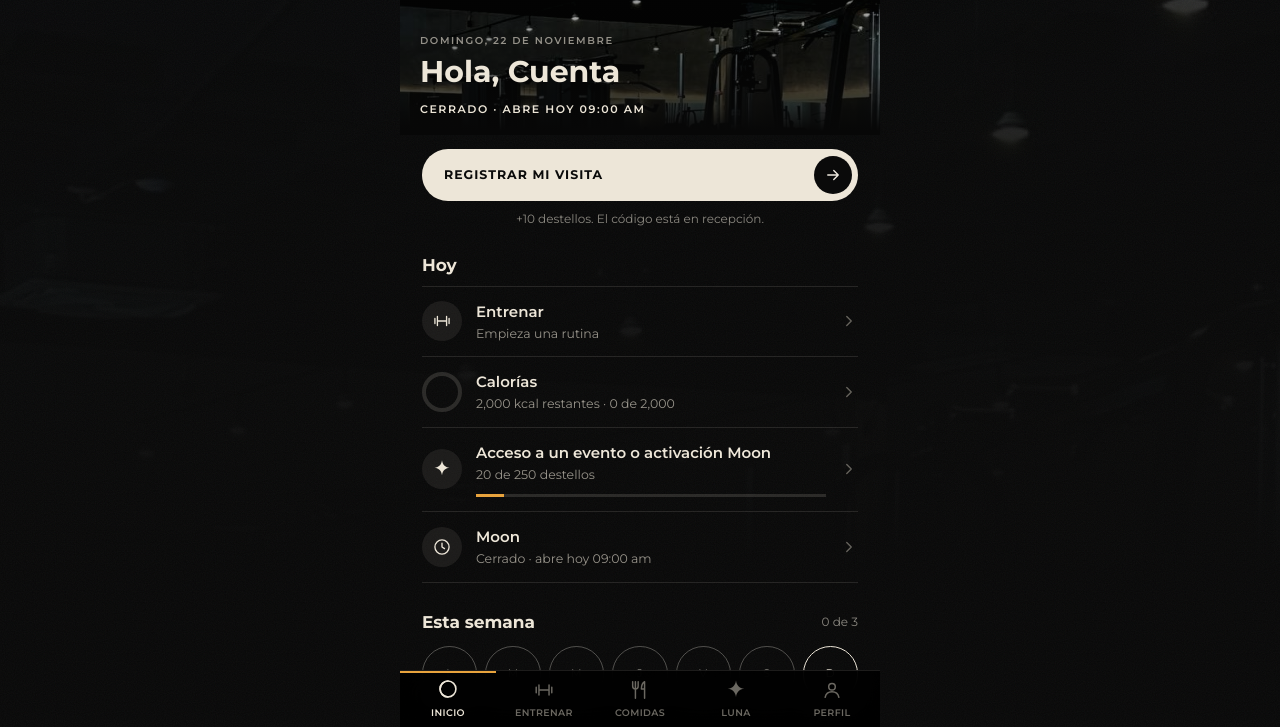
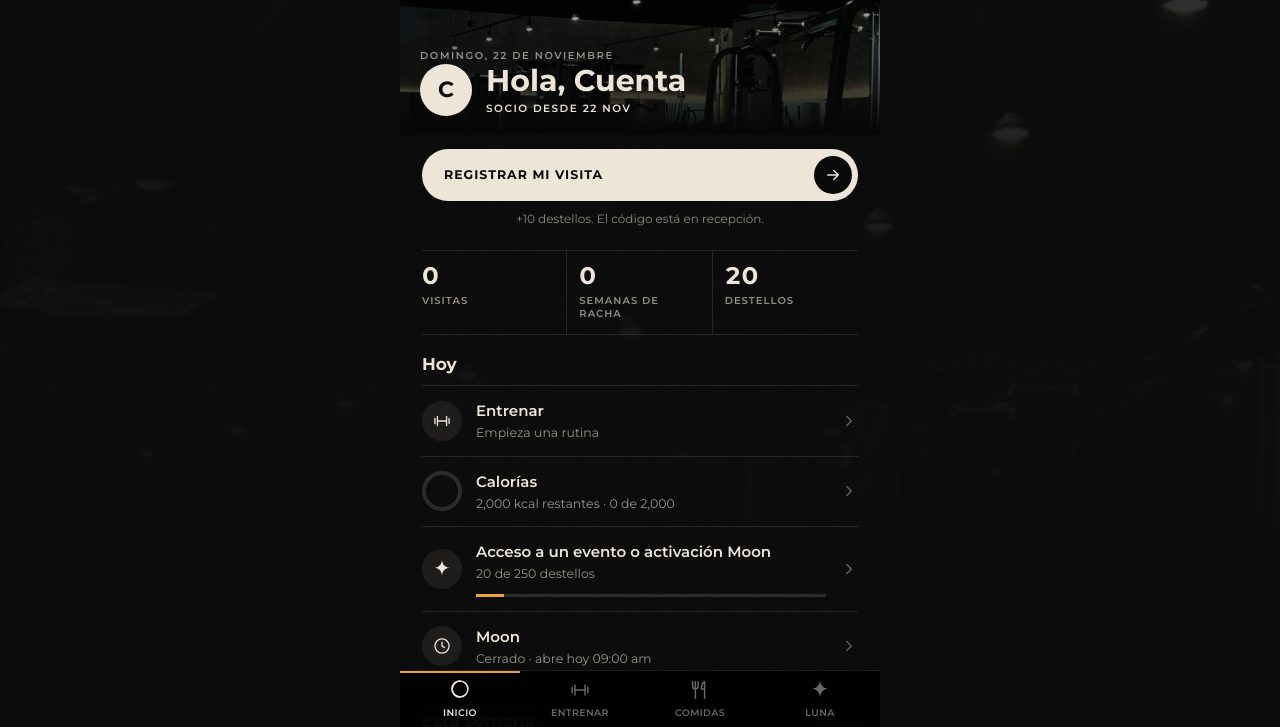
Before and after one commit to Bull720s/moon-club, a plain HTML site: page index.html in a window 1280 px wide. Both pictures are taken after a click on the button "PROBAR LA APP". Shown: the part 73-800 px from the top of the page. Drawn offline with Linux system fonts and the light colour scheme.

Commit message:
Inicio y Perfil en una sola interfaz, barra inferior de 4 pestanas
Co-Authored-By: Claude Sonnet 5.5 <noreply@anthropic.com>

```diff
--- a/index.html
+++ b/index.html
@@ -659,6 +659,12 @@ h1.serif{font-size:26px!important;font-weight:700!important;letter-spacing:0;lin
 .card.plan{background:var(--s1)}
 .heat{margin-top:14px}
 .week{margin-top:0}
+.hrow2{display:flex;align-items:center;gap:14px}
+.hrow2 .av{width:52px;height:52px;font-size:22px}
+.hrow2 .stage-name h1{margin:0}
+.lrow.static{cursor:default}.lrow.static:active{opacity:1}
+.lrow.static .lbody b{font-size:14.5px}
+.hrow2 .hl{max-width:none!important;white-space:nowrap;letter-spacing:.08em;font-size:10.5px!important}
 </style>
 <script src="exercises.js"></script>
 </head>
@@ -793,12 +799,12 @@ function render(){
   document.body.classList.remove('admin');
   if(!me())return renderWelcome();
   const m=me();
-  const views={home:viewHome,train:viewTrain,lib:viewLib,food:viewFood,luna:viewLuna,moon:viewMoon,premios:(m,v)=>{viewLuna(m,v);const e=$('#premv');if(e)setTimeout(()=>e.scrollIntoView({block:'start'}),30)},yo:viewYo};
+  const views={home:viewHome,train:viewTrain,lib:viewLib,food:viewFood,luna:viewLuna,moon:viewMoon,yo:(m,v)=>viewHome(m,v),premios:(m,v)=>{viewLuna(m,v);const e=$('#premv');if(e)setTimeout(()=>e.scrollIntoView({block:'start'}),30)},yo:viewYo};
   if(!views[tab])tab='home';
   root.innerHTML=`<div class="app">
    <header class="top"><img class="logo" src="img/logo-full.png" alt="Moon Wellness Club"><div class="coins">${ICONS.spark}<span id="bal">${nf(bal(m))}</span></div></header>
    <main id="view"></main></div>
-   <nav class="nav"><div>${[['home','Inicio','home'],['train','Entrenar','dumb'],['food','Comidas','fork'],['luna','Luna','spark'],['yo','Perfil','user']].map(([k,l,i])=>`<button data-t="${k}" class="${(tab===k||(tab==='lib'&&k==='train')||(tab==='moon'&&k==='home')||(tab==='premios'&&k==='luna'))?'on':''}" ${tab===k?'aria-current="page"':''}>${ICONS[i]}<span>${l}</span></button>`).join('')}</div></nav>`;
+   <nav class="nav"><div>${[['home','Inicio','home'],['train','Entrenar','dumb'],['food','Comidas','fork'],['luna','Luna','spark']].map(([k,l,i])=>`<button data-t="${k}" class="${(tab===k||(tab==='lib'&&k==='train')||(tab==='moon'&&k==='home')||(tab==='premios'&&k==='luna')||(tab==='yo'&&k==='home'))?'on':''}" ${tab===k?'aria-current="page"':''}>${ICONS[i]}<span>${l}</span></button>`).join('')}</div></nav>`;
   root.querySelectorAll('.nav button').forEach(b=>b.onclick=()=>{if(navigator.vibrate)navigator.vibrate(6);tab=b.dataset.t;render();window.scrollTo(0,0)});
   {const nv=root.querySelector('.nav>div'),on=nv.querySelector('button.on');if(on){const ind=document.createElement('i');ind.className='navind';nv.prepend(ind);
    if(window.__ni!=null){ind.style.transition='none';ind.style.width=window.__nw+'px';ind.style.transform=`translateX(${window.__ni}px)`;void ind.offsetWidth;ind.style.transition=''}
@@ -820,12 +826,13 @@ function viewHome(m,v){
   const dts=new Date().toLocaleDateString('es-MX',{weekday:'long',day:'numeric',month:'long'});
   v.innerHTML=`<section class="hero photo" style="margin-top:-62px"><img class="bg" src="img/gym-1.jpg" alt="">
     <div class="eyebrow">${esc(dts)}</div>
-    <div class="stage-name"><h1>Hola, ${esc(m.name.split(' ')[0])}</h1></div>
-    <p class="mu hl">${openNow().txt}</p>
+    <div class="hrow2"><div class="av">${esc(m.name.trim().charAt(0).toUpperCase())}</div><div><div class="stage-name"><h1>Hola, ${esc(m.name.split(' ')[0])}</h1></div>
+    <p class="mu hl" style="margin-top:6px">Socio desde ${fmtD(m.since)}</p></div></div>
   </section>
   <section class="sec" style="margin-top:14px"><button class="btn gold big ${done?'':'pulse'}" id="ci" style="width:100%" ${done?'disabled':''}>${done?'Visita de hoy registrada':'Registrar mi visita'}</button>
    <p class="mu" style="text-align:center;font-size:12px;margin-top:10px">${done?'Vuelve mañana por más destellos.':`+${S.settings.perVisit} destellos. El código está en recepción.`}</p></section>
-  <section class="sec" style="margin-top:26px"><h2 class="sh">Hoy</h2>
+  <section class="sec" style="margin-top:22px"><div class="pstats"><div><b>${m.visits.length}</b><span>Visitas</span></div><div><b>${streakWeeks(m)}</b><span>Semanas de racha</span></div><div><b>${nf(b)}</b><span>Destellos</span></div></div></section>
+  <section class="sec" style="margin-top:6px"><h2 class="sh">Hoy</h2>
    <div class="lrows">
     <button class="lrow" id="gtrain"><span class="lic">${ICONS.dumb}</span><span class="lbody"><b>Entrenar</b><small>${wkW?`${wkW} ${wkW===1?'sesión':'sesiones'} esta semana`:'Empieza una rutina'}</small></span>${chev}</button>
     <button class="lrow" id="gfood"><span class="lic ringic">${ring(Math.min(tot.k,g.k),g.k,40,4,'','',left<0?'ov':'lf')}</span><span class="lbody"><b>Calorías</b><small>${left<0?`${nf(-left)} kcal de más`:`${nf(left)} kcal restantes`} · ${nf(Math.round(tot.k))} de ${nf(g.k)}</small></span>${chev}</button>
@@ -834,7 +841,13 @@ function viewHome(m,v){
    </div></section>
   <section class="sec" style="margin-top:28px"><div class="row sp"><h2 class="sh">Esta semana</h2><span class="mu" style="font-size:12px">${Math.min(wk,goal)} de ${goal}</span></div>
     <div class="week" style="margin-top:12px">${wkDays.map(x=>`<span class="${x.on?'on':''}" style="${x.today&&!x.on?'border-color:var(--bone);color:var(--bone)':''}">${x.on?ICONS.check:x.d}</span>`).join('')}</div></section>
-  <section class="sec" style="margin-top:28px"><div class="row sp"><h2 class="sh">Constancia</h2><span class="mu" style="font-size:12px">${m.visits.length} visitas</span></div><div class="heat">${(()=>{const o=[];const st0=weekStart(new Date());for(let w=11;w>=0;w--){let col='';for(let d=0;d<7;d++){const x=new Date(st0);x.setDate(x.getDate()-w*7+d);const k=todayStr(x);col+=`<i class="${m.visits.includes(k)?'on':''} ${x>new Date()?'fut':''}"></i>`}o.push(`<div>${col}</div>`)}return o.join('')})()}</div></section>`;
+  <section class="sec" style="margin-top:28px"><div class="row sp"><h2 class="sh">Constancia</h2><span class="mu" style="font-size:12px">${m.visits.length} visitas</span></div><div class="heat">${(()=>{const o=[];const st0=weekStart(new Date());for(let w=11;w>=0;w--){let col='';for(let d=0;d<7;d++){const x=new Date(st0);x.setDate(x.getDate()-w*7+d);const k=todayStr(x);col+=`<i class="${m.visits.includes(k)?'on':''} ${x>new Date()?'fut':''}"></i>`}o.push(`<div>${col}</div>`)}return o.join('')})()}</div></section>
+  <section class="sec" style="margin-top:30px"><h2 class="sh">Mi cuenta</h2>
+   <div class="lrows"><div class="lrow static"><span class="lbody"><small>Membresía</small><b>${(PLANS.find(p=>p.id===m.plan)||PLANS[0]).n} · ${(PLANS.find(p=>p.id===m.plan)||PLANS[0]).p}</b></span><span class="pill ok">Activa</span></div>
+   <div class="lrow static"><span class="lbody"><small>Teléfono</small><b>${esc(m.phone)}</b></span></div></div>
+   <button class="btn ghost" style="width:100%;margin-top:18px" id="out">Cerrar sesión</button>
+   <p class="mu" style="text-align:center;font-size:12px;margin:16px 0 4px"><a href="#/admin" style="color:var(--mu)">Entrada del club</a></p></section>`;
+  $('#out').onclick=()=>{S.me=null;save();render()};
   const go=k=>()=>{tab=k;render();window.scrollTo(0,0)};
   $('#goto').onclick=go('premios');$('#gtrain').onclick=go('train');$('#gfood').onclick=go('food');$('#gomoon').onclick=go('moon');
   $('#ci').onclick=()=>openCheckin(m);
```
